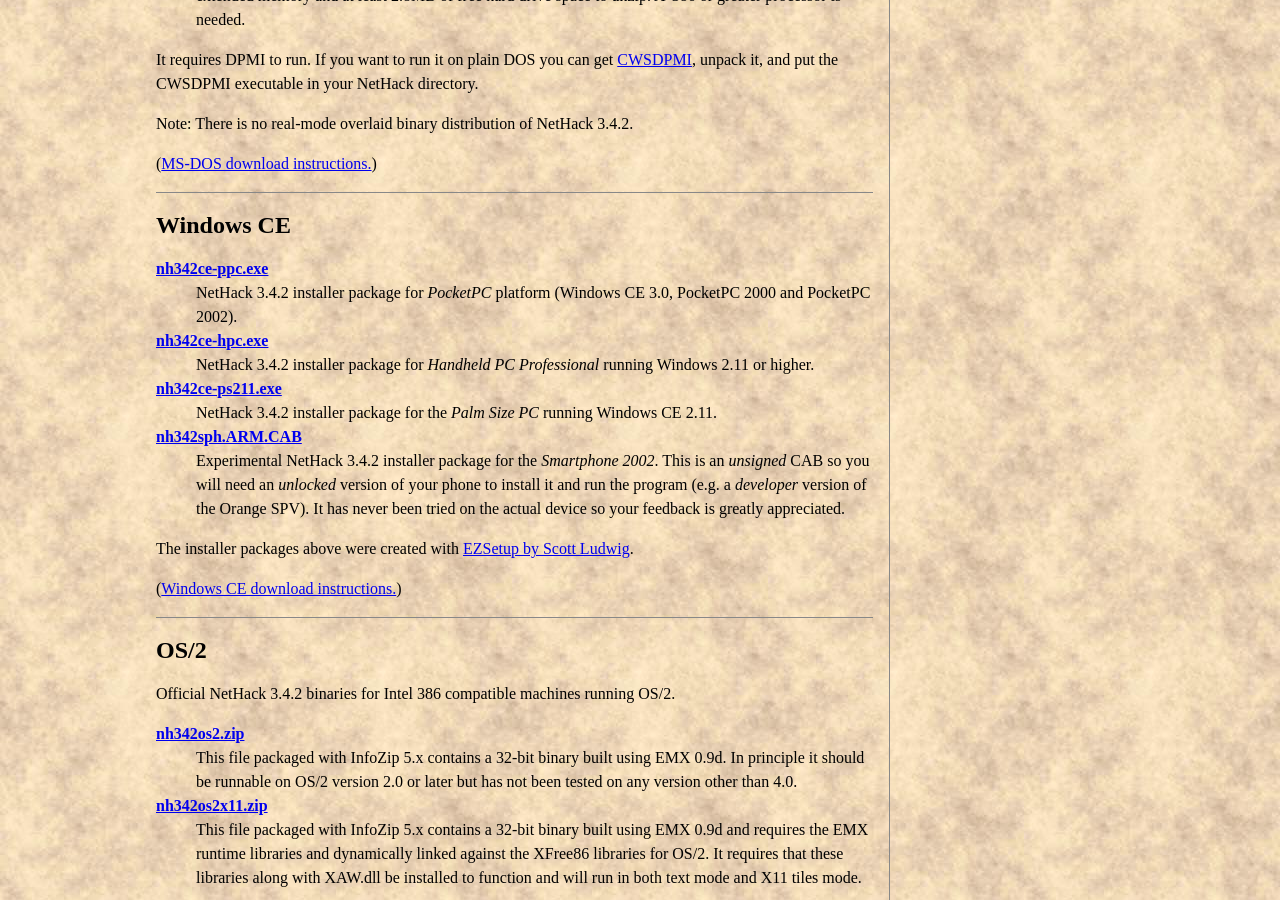
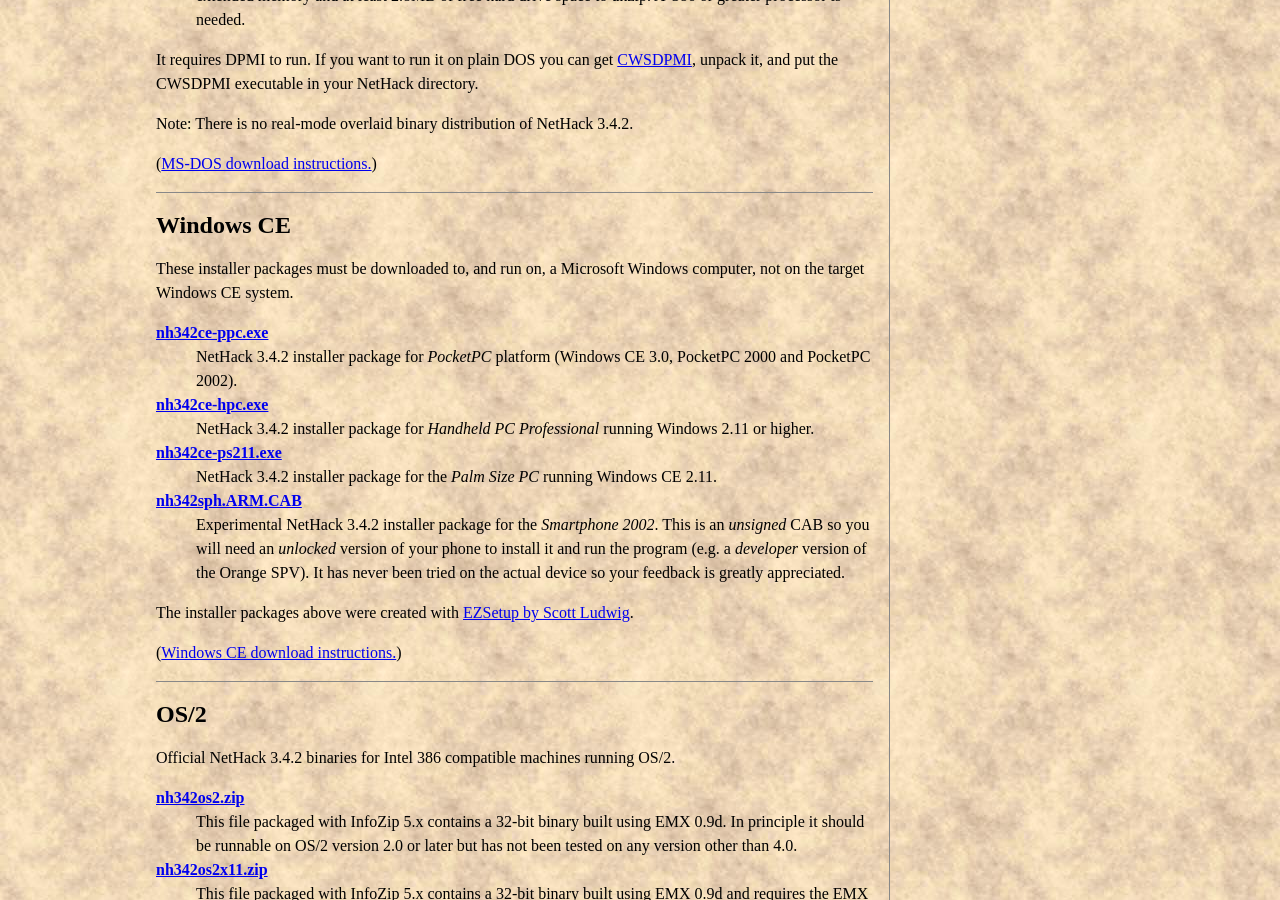
Before and after one commit to tung/nethack-www, a Jekyll site: the page built from v342/downloads.md, in a window 1280 px wide and 900 px high, scrolled down 1865 px. Built offline with Jekyll 4.4.1, drawn with Linux system fonts in a browser that asks for light colours.

Commit message:
Add Windows CE download note to 3.4.2 Downloads page
i.e. That the files need to be downloaded to a *desktop* Windows and not
to the target Windows CE system.

```diff
--- a/v342/downloads.md
+++ b/v342/downloads.md
@@ -68,6 +68,8 @@
 ---
 
 ## Windows CE
+
+These installer packages must be downloaded to, and run on, a Microsoft Windows computer, not on the target Windows CE system.
 
 [nh342ce-ppc.exe](http://sourceforge.net/projects/nethack/files/nethack/3.4.2/nh342ce-ppc.exe/download)
 : NetHack 3.4.2 installer package for *PocketPC* platform (Windows CE 3.0, PocketPC 2000 and PocketPC 2002).
```
